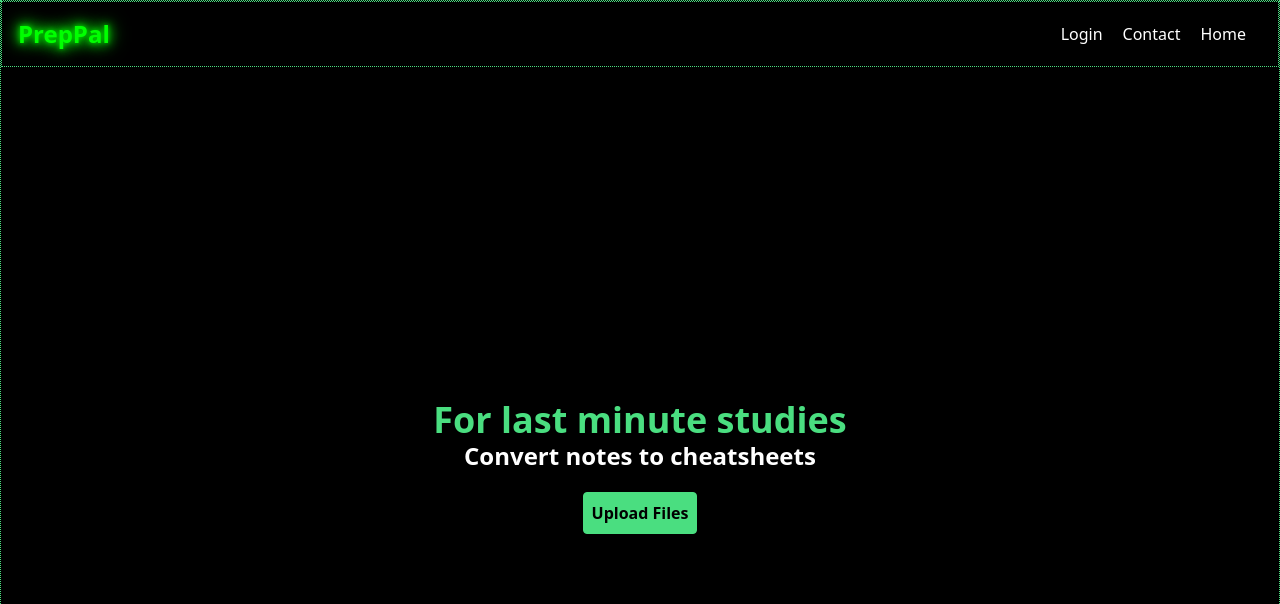
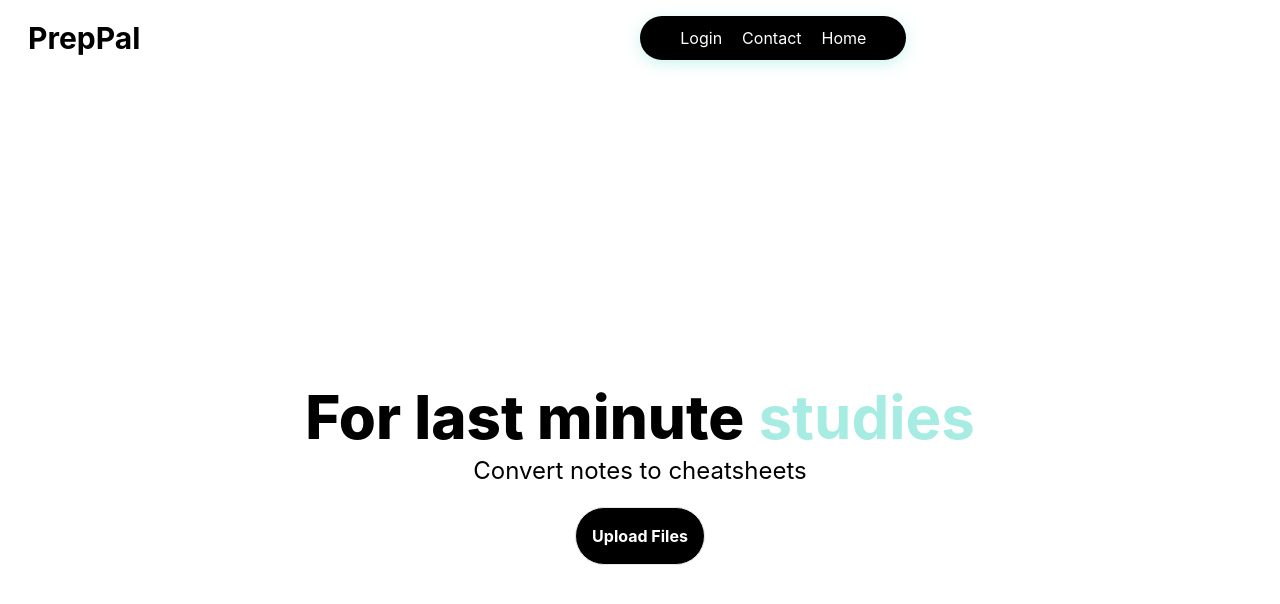
Before and after one commit to Adwaitsharadmore/PrepPal_SunHacks, a Next.js app: page / in a window 1280 px wide. Shown: the top 604 px of the page. Built offline with nearby package versions, Linux system fonts and the light colour scheme.

Commit message:
Changed the UI of the landing page

```diff
--- a/src/app/globals.css
+++ b/src/app/globals.css
@@ -2,11 +2,21 @@
 @tailwind components;
 @tailwind utilities;
 
+@import url('https://fonts.googleapis.com/css2?family=Inter:wght@400;500;600;700&display=swap');
+
 body {
-  @apply bg-black text-white; /* TailwindCSS classes */
+  @apply text-black ; /* TailwindCSS classes */
+
+}
+body {
+  font-family: 'Inter', sans-serif;
 }
 
   .green-glow {
     text-shadow: 0 0 5px #00ff00b1, 0 0 10px #00c300, 0 0 15px #00ff00be, 0 0 20px #00ff00;
     color: #00ff00; /* Ensures the text itself is green */
   }
+
+  .custom-shadow {
+  box-shadow: 0 4px 15px rgba(167, 236, 227, 0.6); /* Shadow with color #a7ece3 */
+}
--- a/src/app/page.tsx
+++ b/src/app/page.tsx
@@ -2,12 +2,10 @@ import Image from "next/image";
 
   export default function Home() {
     return (
-    <div className="min-h-screen bg-color bg-black border border-dotted border-green-400">
-      <header className="p-4 border border-dotted border-green-400 flex gap-5 justify-between items-center">
-        <div className="font-bold text-2xl text-green-400 green-glow">
-          PrepPal
-        </div>
-        <div className="flex gap-5 pr-4">
+      <div className="min-h-screen bg-color bg-#f6f1eb">
+        <header className="p-4 gap-[500px] flex items-center rounded-full">
+          <div className="font-bold text-3xl text-black font-inter pl-3">PrepPal</div>
+          <div className="flex gap-5 pl-10 pr-10 items-center bg-black p-2.5 rounded-full text-white shadow-lg custom-shadow">
             <div>Login</div>
             <div>Contact</div>
             <div>Home</div>
@@ -15,16 +13,21 @@ export default function Home() {
         </header>
         <div className="flex-1 flex flex-col justify-center items-center">
           <div className="min-h-screen flex-1 flex justify-center items-center flex-col">
-          <div className="font-bold text-4xl text-green-400">
-            For last minute studies
+            <div className="font-extrabold text-6xl text-black-400 font-inter">
+              For last minute
+              <span className="font-bold text-6xl" style={{ color: "#a7ece3" }}>
+                {" "}
+                studies
+              </span>
             </div>
-          <div className="font-bold text-2xl pb-5">Convert notes to cheatsheets</div>
-          <label className="flex items-center justify-center w-58 p-2 bg-green-400 text-black border border-green-400 rounded cursor-pointer hover:bg-green-500 transition-colors">
+            <div className="font text-2xl pb-5 pt-2">
+              Convert notes to cheatsheets
+            </div>
+            <label className="flex items-center justify-center w-58 p-4 bg-black text-white border rounded-full cursor-pointer hover:bg-green-500 transition-colors">
               <input type="file" className="hidden" />
               <span className="font-bold">Upload Files</span>
             </label>
           </div>
-
         </div>
       </div>
     );
--- a/tailwind.config.ts
+++ b/tailwind.config.ts
@@ -12,6 +12,9 @@ const config: Config = {
         background: "var(--background)",
         foreground: "var(--foreground)",
       },
+      fontFamily: {
+        inter: ['Inter', 'sans-serif'],
+      },
     },
   },
   plugins: [],
```
Lines whose indentation alone changed are shown as unchanged.
